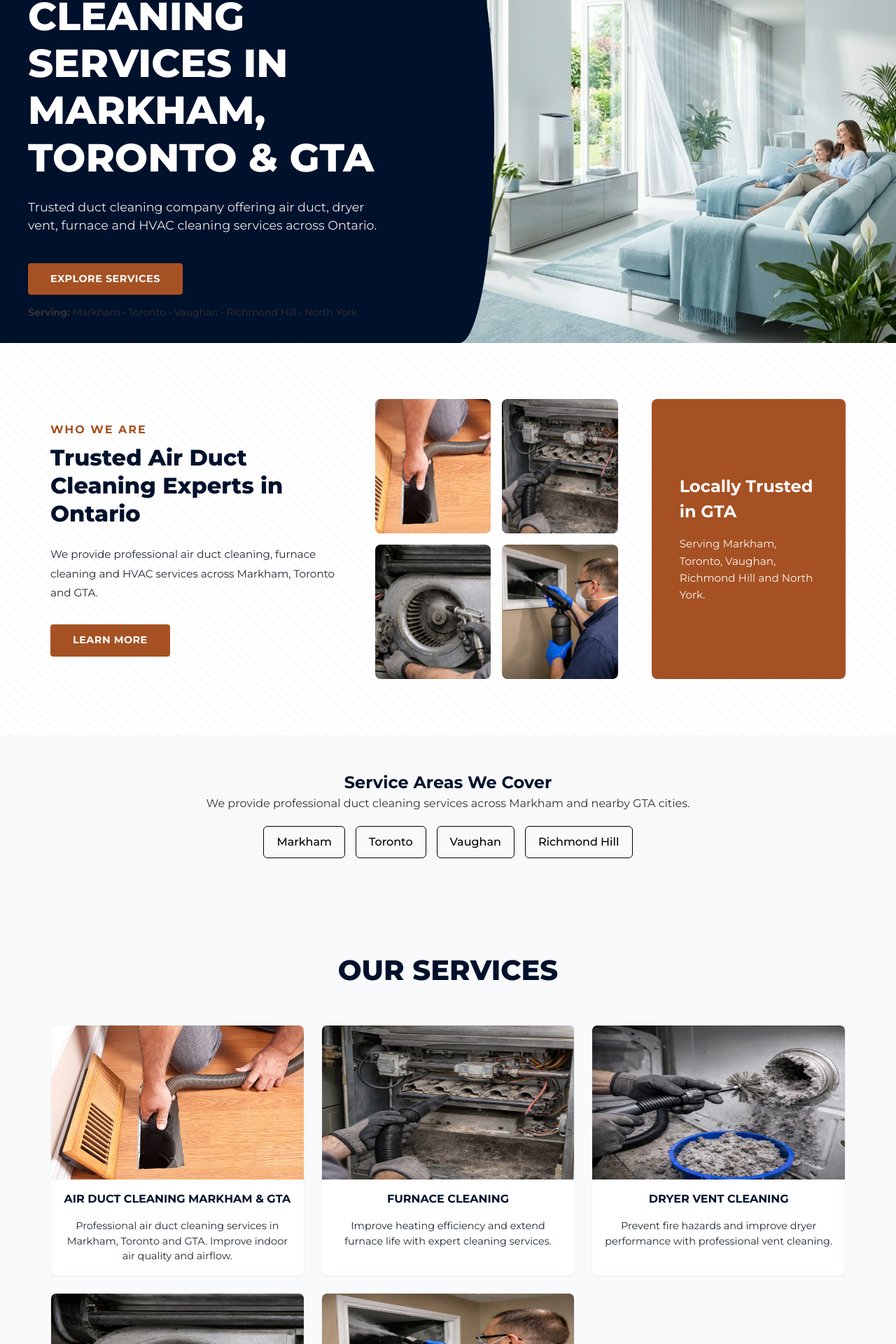
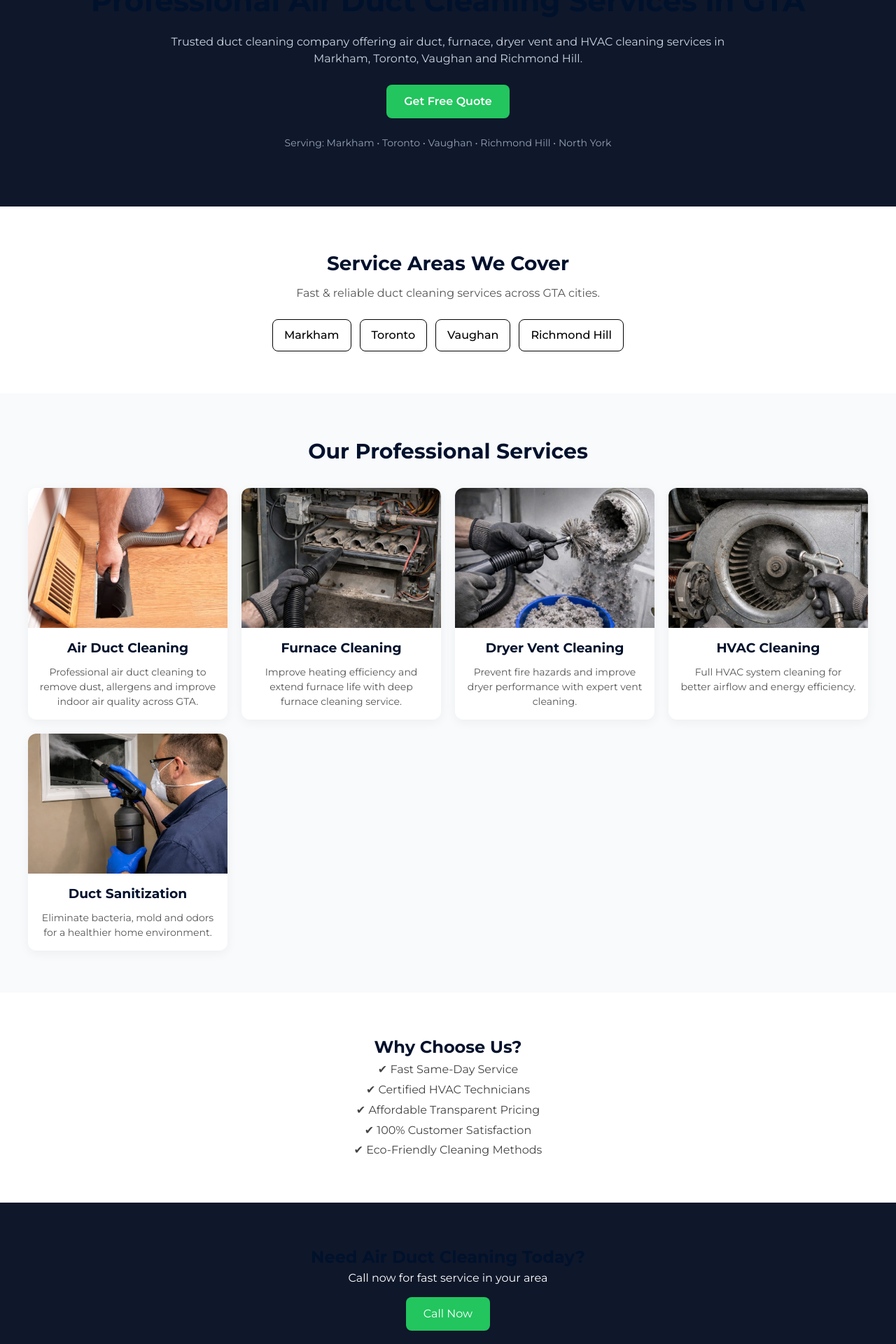
Before and after one commit to josph8487-prog/duct-Canada-original, a Next.js app: page / in a window 1280 px wide. Shown: the part 240-2160 px from the top of the page at 70% size. Built offline with nearby package versions, Linux system fonts and the light colour scheme.

Commit message:
Update page.tsx

```diff
--- a/src/app/page.tsx
+++ b/src/app/page.tsx
@@ -6,28 +6,28 @@ export default function Home() {
 
   const services = [
     {
-      title: "Air Duct Cleaning Markham & GTA",
-      text: "Professional air duct cleaning services in Markham, Toronto and GTA. Improve indoor air quality and airflow.",
+      title: "Air Duct Cleaning",
+      text: "Professional air duct cleaning to remove dust, allergens and improve indoor air quality across GTA.",
       image: "/images/services/air-duct-cleaning.jpg"
     },
     {
       title: "Furnace Cleaning",
-      text: "Improve heating efficiency and extend furnace life with expert cleaning services.",
+      text: "Improve heating efficiency and extend furnace life with deep furnace cleaning service.",
       image: "/images/services/furnace-cleaning.jpg"
     },
     {
       title: "Dryer Vent Cleaning",
-      text: "Prevent fire hazards and improve dryer performance with professional vent cleaning.",
+      text: "Prevent fire hazards and improve dryer performance with expert vent cleaning.",
       image: "/images/services/dryer-vent-cleaning.jpg"
     },
     {
-      title: "HVAC Blower Cleaning",
-      text: "Improve airflow and energy efficiency with professional blower cleaning.",
+      title: "HVAC Cleaning",
+      text: "Full HVAC system cleaning for better airflow and energy efficiency.",
       image: "/images/services/blower-fan-cleaning.jpg"
     },
     {
       title: "Duct Sanitization",
-      text: "Remove bacteria, mold and odors with eco-friendly sanitization services.",
+      text: "Eliminate bacteria, mold and odors for a healthier home environment.",
       image: "/images/services/sanitization.jpg"
     }
   ];
@@ -36,91 +36,65 @@ export default function Home() {
     <>
 
       {/* HERO */}
-      <section className={styles.hero}>
-        <div className={styles.heroContentWrapper} style={{ maxWidth: '1400px', margin: '0 auto' }}>
+      <section style={{
+        padding: "80px 20px",
+        textAlign: "center",
+        background: "#0f172a",
+        color: "#fff"
+      }}>
 
-          <div className={styles.heroLeft}>
-            <div style={{ paddingLeft: 'max(2rem, calc((100vw - 1200px) / 2))' }}>
-
-              <h1 className={styles.heroTitle}>
-                Air Duct Cleaning Services in Markham, Toronto & GTA
+        <h1 style={{ fontSize: "42px", fontWeight: "700", marginBottom: "15px" }}>
+          Professional Air Duct Cleaning Services in GTA
         </h1>
 
-              <p className={styles.heroSubtitle}>
-                Trusted duct cleaning company offering air duct, dryer vent, furnace and HVAC cleaning services across Ontario.
+        <p style={{
+          maxWidth: "800px",
+          margin: "auto",
+          fontSize: "16px",
+          color: "#cbd5e1"
+        }}>
+          Trusted duct cleaning company offering air duct, furnace, dryer vent and HVAC cleaning services in Markham, Toronto, Vaughan and Richmond Hill.
         </p>
 
-              <Link href="/services" className="btn btn-primary">
-                Explore Services
+        <Link href="/contact" style={{
+          display: "inline-block",
+          marginTop: "25px",
+          padding: "12px 25px",
+          background: "#22c55e",
+          color: "#fff",
+          borderRadius: "8px",
+          textDecoration: "none",
+          fontWeight: "600"
+        }}>
+          Get Free Quote
         </Link>
 
-              {/* SERVICE AREAS */}
-              <div style={{ marginTop: "15px", fontSize: "14px" }}>
-                <strong>Serving:</strong> Markham • Toronto • Vaughan • Richmond Hill • North York
+        <div style={{
+          marginTop: "25px",
+          fontSize: "14px",
+          color: "#94a3b8"
+        }}>
+          Serving: Markham • Toronto • Vaughan • Richmond Hill • North York
         </div>
 
-            </div>
-          </div>
-
-          <div className={styles.heroRight}></div>
-
-        </div>
       </section>
 
-      {/* ABOUT */}
-      <section className={styles.aboutSection}>
-        <div className={`container ${styles.aboutGrid}`}>
+      {/* SERVICE AREAS */}
+      <section style={{ padding: "60px 20px", textAlign: "center" }}>
 
-          <div className={styles.aboutContent}>
-            <h2>Who We Are</h2>
-            <h3>Trusted Air Duct Cleaning Experts in Ontario</h3>
-            <p className={styles.aboutText}>
-              We provide professional air duct cleaning, furnace cleaning and HVAC services across Markham, Toronto and GTA.
-            </p>
+        <h2 style={{ fontSize: "28px", marginBottom: "10px" }}>
+          Service Areas We Cover
+        </h2>
 
-            <Link href="/about" className="btn btn-primary">
-              Learn More
-            </Link>
-          </div>
-
-          <div className={styles.aboutImages}>
-            <div className={styles.aboutImageItem}>
-              <Image src="/images/services/air-duct-cleaning.jpg" alt="Air Duct Cleaning Markham" fill style={{ objectFit: 'cover' }} />
-            </div>
-            <div className={styles.aboutImageItem}>
-              <Image src="/images/services/furnace-cleaning.jpg" alt="Furnace Cleaning" fill style={{ objectFit: 'cover' }} />
-            </div>
-            <div className={styles.aboutImageItem}>
-              <Image src="/images/services/blower-fan-cleaning.jpg" alt="HVAC Cleaning" fill style={{ objectFit: 'cover' }} />
-            </div>
-            <div className={styles.aboutImageItem}>
-              <Image src="/images/services/sanitization.jpg" alt="Duct Sanitization" fill style={{ objectFit: 'cover' }} />
-            </div>
-          </div>
-
-          <div className={styles.localHighlight}>
-            <h4>Locally Trusted in GTA</h4>
-            <p>Serving Markham, Toronto, Vaughan, Richmond Hill and North York.</p>
-          </div>
-
-        </div>
-      </section>
-
-      {/* 🔥 SERVICE AREAS BOX FIXED */}
-      <section style={{ padding: "50px 20px", background: "#f9f9f9" }}>
-        <div style={{ maxWidth: "1200px", margin: "0 auto", textAlign: "center" }}>
-
-          <h2>Service Areas We Cover</h2>
-
-          <p style={{ marginBottom: "20px" }}>
-            We provide professional duct cleaning services across Markham and nearby GTA cities.
+        <p style={{ color: "#555", marginBottom: "25px" }}>
+          Fast & reliable duct cleaning services across GTA cities.
         </p>
 
         <div style={{
           display: "flex",
           flexWrap: "wrap",
           justifyContent: "center",
-            gap: "15px"
+          gap: "12px"
         }}>
 
           <Link href="/location/markham" style={areaBtn}>Markham</Link>
@@ -130,46 +104,92 @@ export default function Home() {
 
         </div>
 
-        </div>
       </section>
 
       {/* SERVICES GRID */}
-      <section className={`section ${styles.servicesPreview}`}>
-        <div className="container">
+      <section style={{ padding: "60px 20px", background: "#f8fafc" }}>
+        <div style={{ maxWidth: "1200px", margin: "auto", textAlign: "center" }}>
 
-          <h2 className="section-title">Our Services</h2>
+          <h2 style={{ fontSize: "30px", marginBottom: "30px" }}>
+            Our Professional Services
+          </h2>
 
-          <div className={styles.featureGrid}>
-            {services.map((service, index) => (
-              <div key={index} className={styles.featureCard}>
-                <div style={{ position: 'relative', height: '220px' }}>
-                  <Image src={service.image} alt={service.title} fill />
+          <div style={{
+            display: "grid",
+            gridTemplateColumns: "repeat(auto-fit, minmax(250px, 1fr))",
+            gap: "20px"
+          }}>
+
+            {services.map((s, i) => (
+              <div key={i} style={{
+                background: "#fff",
+                borderRadius: "12px",
+                overflow: "hidden",
+                boxShadow: "0 4px 15px rgba(0,0,0,0.05)"
+              }}>
+
+                <div style={{ position: "relative", height: "200px" }}>
+                  <Image src={s.image} alt={s.title} fill style={{ objectFit: "cover" }} />
                 </div>
-                <h3 className={styles.featureTitle}>{service.title}</h3>
-                <p className={styles.featureText}>{service.text}</p>
+
+                <div style={{ padding: "15px" }}>
+                  <h3 style={{ marginBottom: "10px" }}>{s.title}</h3>
+                  <p style={{ fontSize: "14px", color: "#555" }}>{s.text}</p>
+                </div>
+
               </div>
             ))}
+
           </div>
 
         </div>
       </section>
 
-      {/* PROCESS */}
-      <section className={styles.processSection}>
-        <div className={`container ${styles.processGrid}`}>
-          <div>
-            <h2>Our Cleaning Process</h2>
-            <p>Inspection → Cleaning → Sanitization → Final Check</p>
+      {/* WHY US */}
+      <section style={{ padding: "60px 20px", textAlign: "center" }}>
+
+        <h2>Why Choose Us?</h2>
+
+        <div style={{
+          maxWidth: "900px",
+          margin: "auto",
+          color: "#444",
+          lineHeight: "1.8"
+        }}>
+
+          ✔ Fast Same-Day Service<br />
+          ✔ Certified HVAC Technicians<br />
+          ✔ Affordable Transparent Pricing<br />
+          ✔ 100% Customer Satisfaction<br />
+          ✔ Eco-Friendly Cleaning Methods
+
         </div>
-        </div>
+
       </section>
 
-      {/* TESTIMONIALS */}
-      <section className={styles.testimonialsSection}>
-        <div className="container">
-          <h2>Customer Reviews</h2>
-          <p>Trusted by homeowners across Ontario.</p>
-        </div>
+      {/* CTA */}
+      <section style={{
+        padding: "60px 20px",
+        textAlign: "center",
+        background: "#0f172a",
+        color: "#fff"
+      }}>
+
+        <h2>Need Air Duct Cleaning Today?</h2>
+        <p>Call now for fast service in your area</p>
+
+        <a href="tel:2267772863" style={{
+          display: "inline-block",
+          marginTop: "15px",
+          padding: "12px 25px",
+          background: "#22c55e",
+          color: "#fff",
+          borderRadius: "8px",
+          textDecoration: "none"
+        }}>
+          Call Now
+        </a>
+
       </section>
 
     </>
@@ -177,11 +197,11 @@ export default function Home() {
 }
 
 const areaBtn = {
-  padding: "10px 18px",
+  padding: "10px 16px",
   border: "1px solid #000",
-  borderRadius: "6px",
+  borderRadius: "8px",
   textDecoration: "none",
   color: "#000",
   fontWeight: "500",
-  display: "inline-block"
+  background: "#fff"
 };
```
Lines whose indentation alone changed are shown as unchanged.
